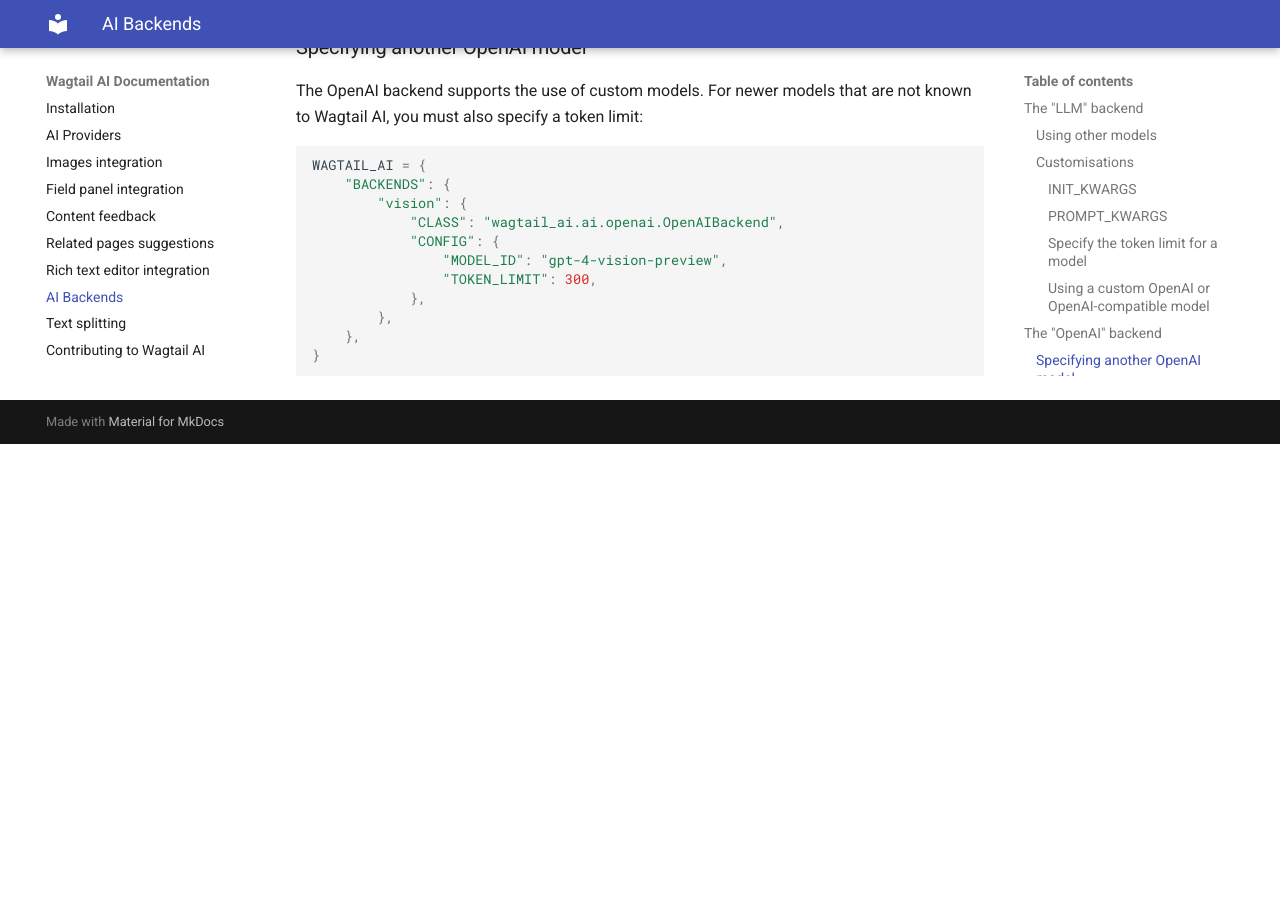
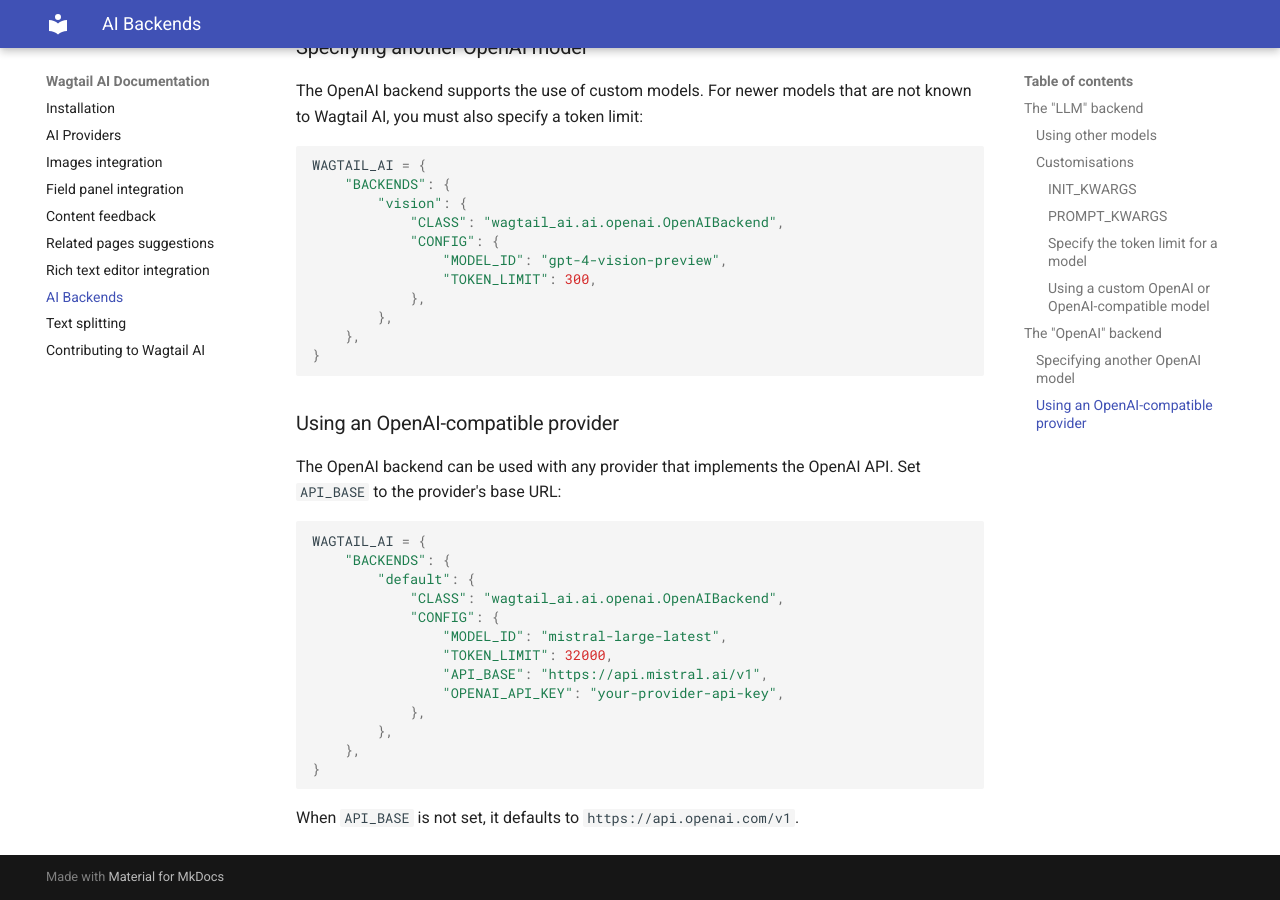
Before and after one commit to wagtail/wagtail-ai, an MkDocs documentation site: the page built from docs/ai-backends.md, in a window 1280 px wide and 900 px high, scrolled down 4068 px. Built offline with MkDocs 1.6.1 and Material for MkDocs 9.7.7, drawn with Linux system fonts in a browser that asks for light colours; before the commit the page ends 4512 px from its top, so only the background shows below that.

Commit message:
Add support for custom `API_BASE` for the legacy `OpenAIBackend` still in use for rich text

````diff
--- a/docs/ai-backends.md
+++ b/docs/ai-backends.md
@@ -196,3 +196,25 @@
     },
 }
 ```
+
+### Using an OpenAI-compatible provider
+
+The OpenAI backend can be used with any provider that implements the OpenAI API. Set `API_BASE` to the provider's base URL:
+
+```python
+WAGTAIL_AI = {
+    "BACKENDS": {
+        "default": {
+            "CLASS": "wagtail_ai.ai.openai.OpenAIBackend",
+            "CONFIG": {
+                "MODEL_ID": "mistral-large-latest",
+                "TOKEN_LIMIT": 32000,
+                "API_BASE": "https://api.mistral.ai/v1",
+                "OPENAI_API_KEY": "your-provider-api-key",
+            },
+        },
+    },
+}
+```
+
+When `API_BASE` is not set, it defaults to `https://api.openai.com/v1`.
````
Also changed, not shown: CHANGELOG.md (+6 -0 lines), 2 other files.
